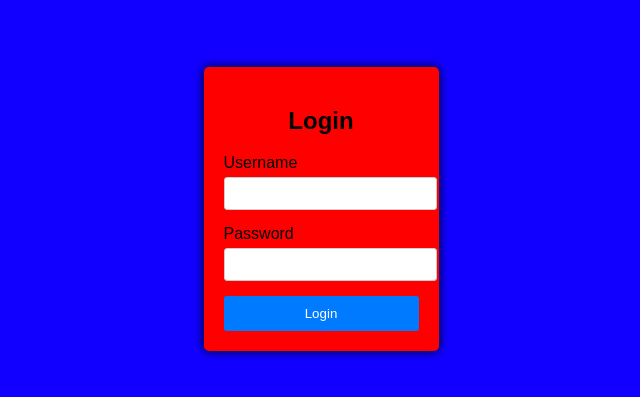
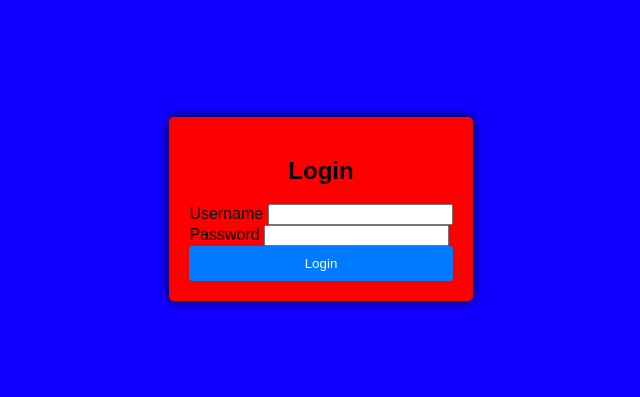
Before and after one commit to mobin7100/mobinabbasi-login, a plain HTML site: page index.html in a window 1280 px wide. Shown: the part 191-588 px from the top of the page, without its empty margins (319-959 px from the left). Drawn offline with Linux system fonts and the light colour scheme.

Commit message:
Update index.html

```diff
--- a/index.html
+++ b/index.html
@@ -12,12 +12,12 @@
     <form class="login-form">
 
       <h2>Login</h2>
-      <div class="input-group">
-        <label for="username">Username</label>
+      <div class="input-gir">
+        <label for="username">Username </label>
 
         <input type="text" name="username">
       </div>
-      <div class="input-group">
+      <div class="input-gir">
 
         <label for="password">Password</label>
         <input type="password" name="password">
```
